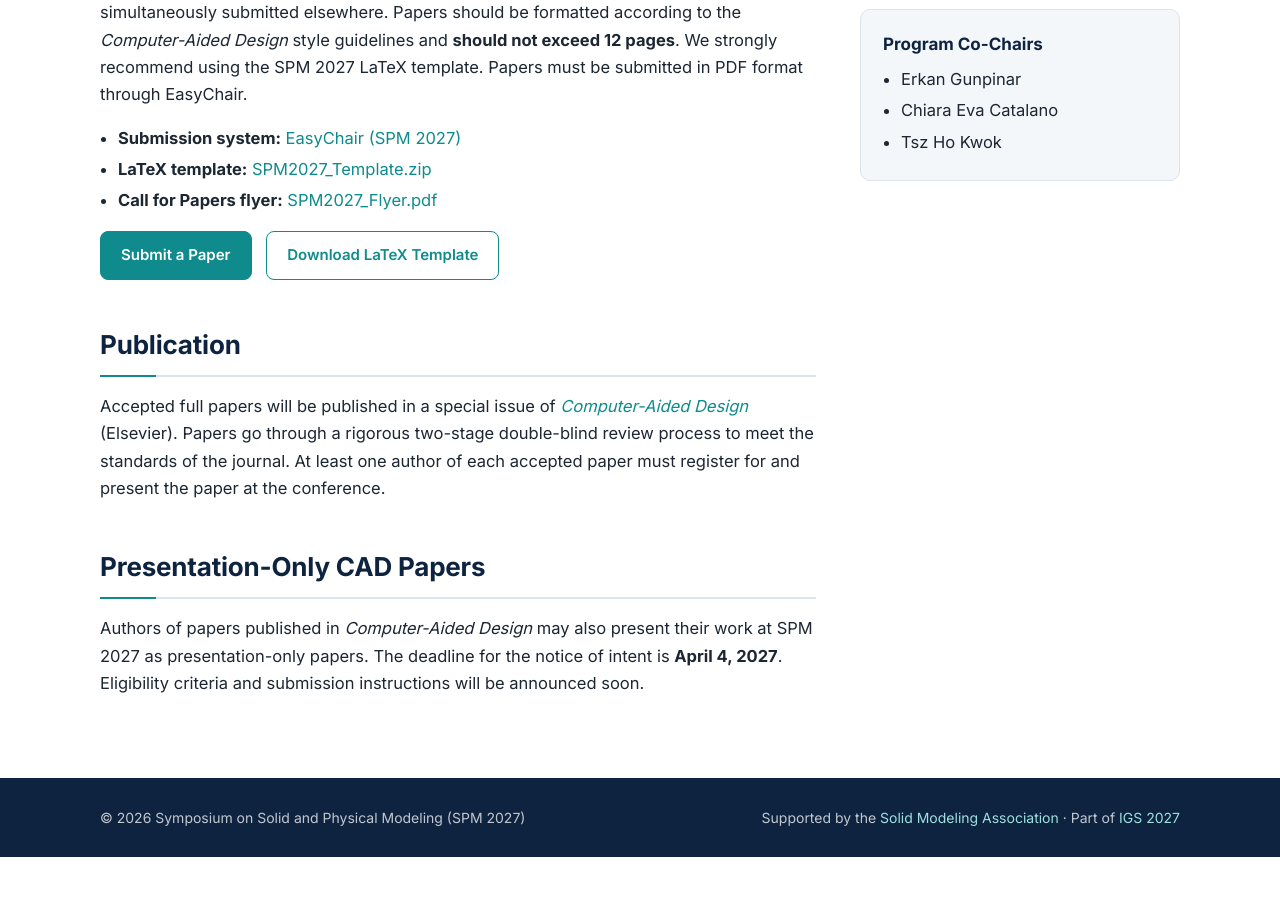
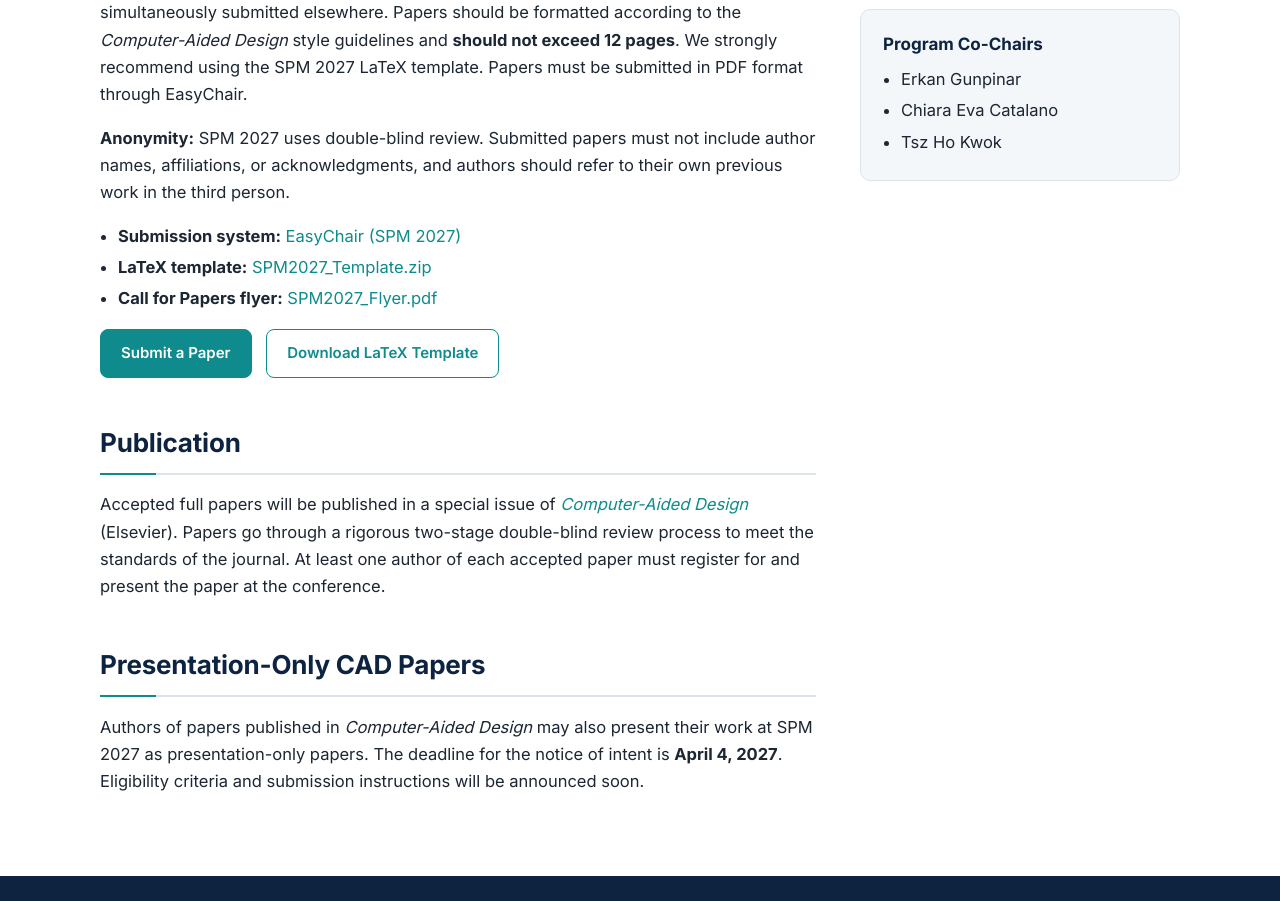
Before and after one commit to spmconf2027/spmconf2027.github.io, a plain HTML site: page cfp.html in a window 1280 px wide. Shown: the part 940-1841 px from the top of the page. Before the commit the page ends 1797 px from the top, so only its background shows below. Drawn offline with Linux system fonts and the light colour scheme.

Commit message:
Add double-blind anonymity instructions
Co-Authored-By: Claude Opus 5.5 <noreply@anthropic.com>

```diff
--- a/cfp.html
+++ b/cfp.html
@@ -78,6 +78,10 @@
           <b>should not exceed 12 pages</b>. We strongly recommend using the SPM 2027 LaTeX template.
           Papers must be submitted in PDF format through EasyChair.
         </p>
+        <p>
+          <b>Anonymity:</b> SPM 2027 uses double-blind review. Submitted papers must not include author names,
+          affiliations, or acknowledgments, and authors should refer to their own previous work in the third person.
+        </p>
         <ul class="plain">
           <li><b>Submission system:</b> <a href="https://easychair.org/conferences/?conf=spm2027012">EasyChair (SPM 2027)</a></li>
           <li><b>LaTeX template:</b> <a href="assets/docs/SPM2027_Template.zip" download>SPM2027_Template.zip</a></li>
```
